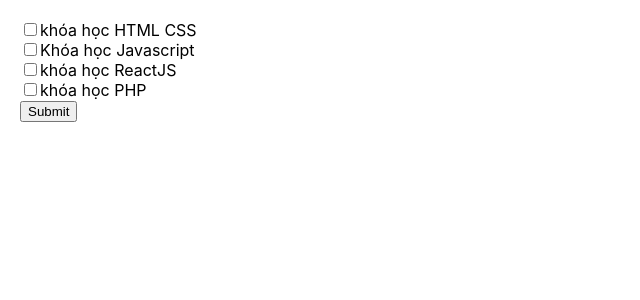
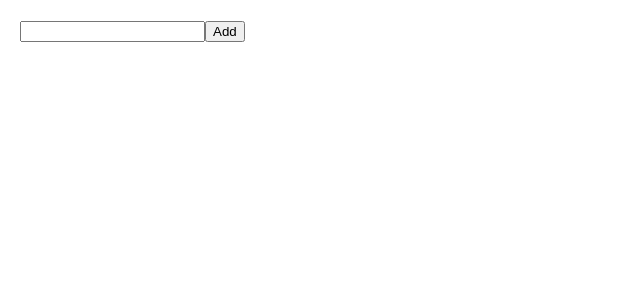
Before and after one commit to tien77/tiktok, a React (Create React App) app: page / in a window 1280 px wide. Shown: the top 300 px of the page, without its empty margins (0-640 px from the left). Built offline with nearby package versions, Linux system fonts and the light colour scheme.

Commit message:
todolist

```diff
--- a/src/App.js
+++ b/src/App.js
@@ -90,10 +90,9 @@ function App() {
     </div>
   ); */
 
-
+  /*
 // submit form type check
 const [checked, setChecked] = useState([])
-
 console.log(checked)
 const handleCheck = (id) => {
   setChecked(prev => {
@@ -128,6 +127,44 @@ function App() {
     }
     <button onClick={handleSubmit}> Submit </button>
   </div>
+); */
+
+  //example: todolist
+  const [job, setJob] = useState('')
+  const [jobs, setJobs] = useState( () => {
+
+    // get value in Local Storage
+    const storageJobs = JSON.parse(localStorage.getItem('jobs'))
+    return storageJobs  ?? []
+    // toán tử ?? (nullish), nếu storageJobs là null hoặc undefined thì sẽ lấy vế sau là []
+  })
+
+  const handleSubmit = () => {
+    setJobs( prev => {
+      const newJobs = [...prev, job]
+
+      // save to local storage
+      const jsonJobs = JSON.stringify(newJobs)
+      localStorage.setItem('jobs',jsonJobs )
+
+      return newJobs
+    } )
+    setJob('')
+  }
+
+  return (
+    <div className="App" style={{ padding: 20 }}>
+      <input
+        value={job}
+        onChange={e=>setJob(e.target.value)}
+      />
+      <button onClick={handleSubmit} > Add </button>
+      <ul>
+        {jobs.map( (job, index) =>
+          <li key={index}>{job}</li>
+        )}
+      </ul>
+    </div>
   );
 
 
```
Lines whose indentation alone changed are shown as unchanged.
